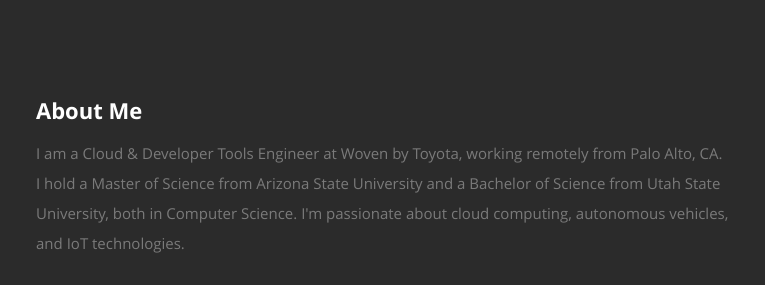
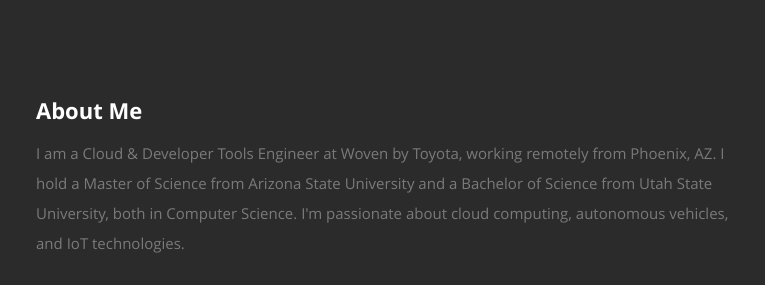
Before and after one commit to aderbique/website, a plain HTML site: page index.html in a window 1280 px wide. Shown: the part 800-1085 px from the top of the page, 369-1134 px from the left. Drawn offline with nearby package versions, Linux system fonts and the light colour scheme.

Commit message:
update location

```diff
--- a/index.html
+++ b/index.html
@@ -108,7 +108,7 @@
 
             <h2>About Me</h2>
 
-            <p>I am a Cloud & Developer Tools Engineer at Woven by Toyota, working remotely from Palo Alto, CA. I hold a Master of Science from Arizona State University and a Bachelor of Science from Utah State University, both in Computer Science. I'm passionate about cloud computing, autonomous vehicles, and IoT technologies.</p>
+            <p>I am a Cloud & Developer Tools Engineer at Woven by Toyota, working remotely from Phoenix, AZ. I hold a Master of Science from Arizona State University and a Bachelor of Science from Utah State University, both in Computer Science. I'm passionate about cloud computing, autonomous vehicles, and IoT technologies.</p>
             <p>When I'm not coding, you'll find me homebrewing, riding motorcycles, or traveling. Check out my <a href="https://photos.derbique.us/#/shared_space/folder/387">360 photos</a> from my adventures or visit my <a href="https://blog.derbique.us">personal blog</a> to keep up with my latest projects.</p>
             <div class="row">
 
```
Also changed, not shown: 1 other file.
